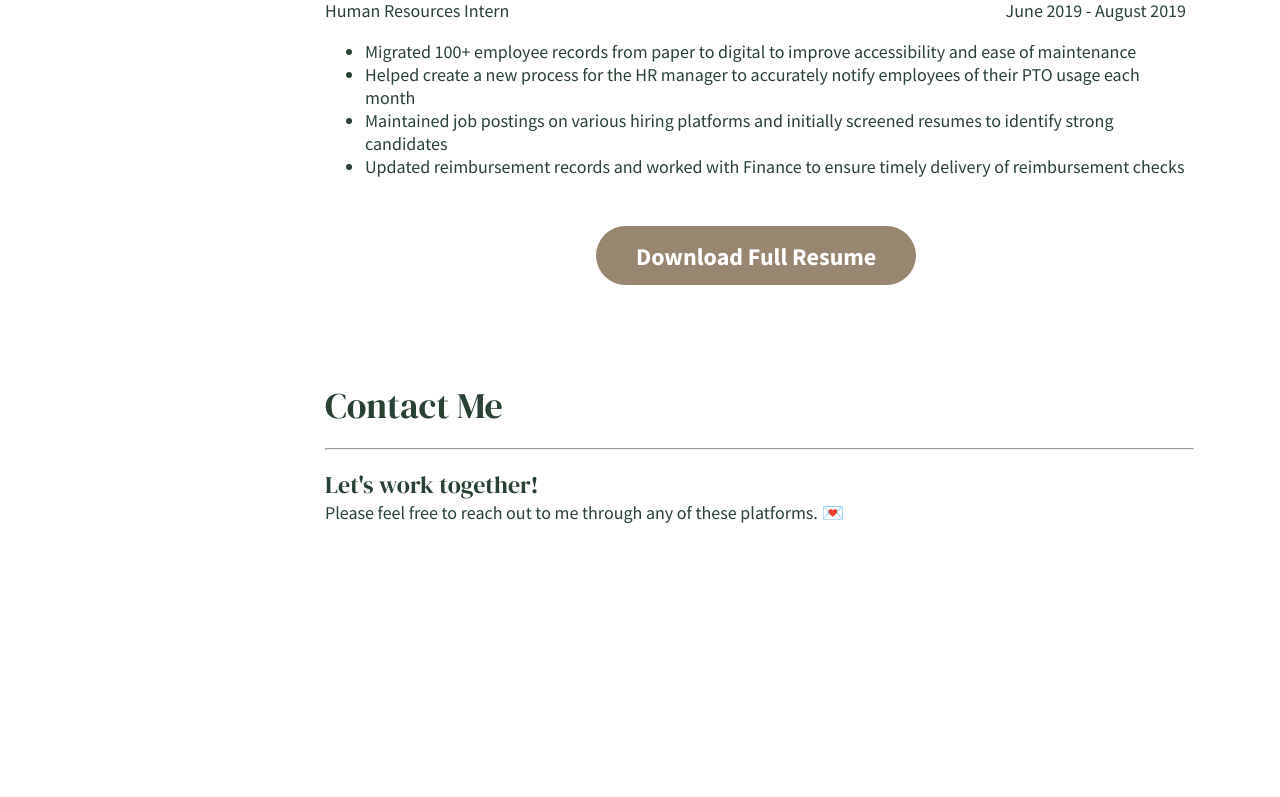
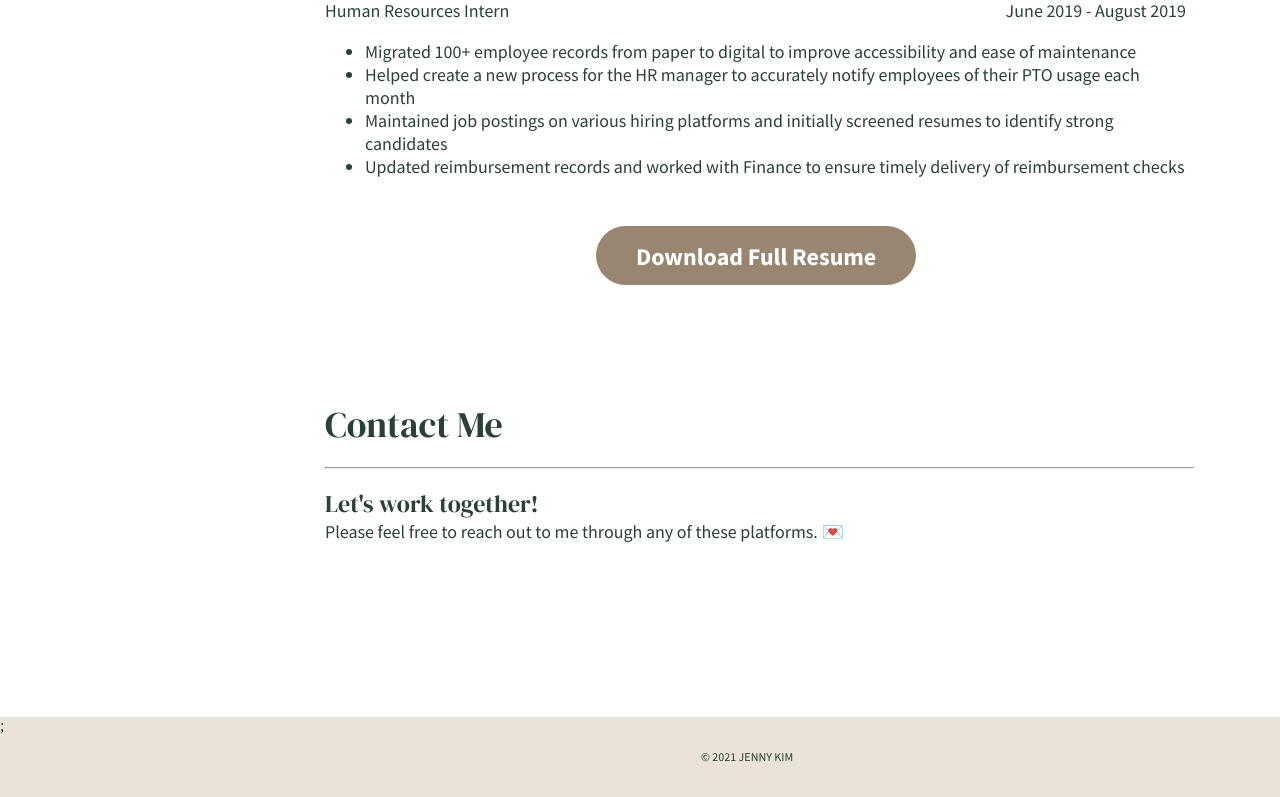
Before and after one commit to kim-jenny5/my-portfolio-site, a React (Create React App) app: page / in a window 1280 px wide. Shown: the part 5334-6131 px from the top of the page. Before the commit the page ends 6032 px from the top, so only its background shows below. Built offline with nearby package versions, Linux system fonts and the light colour scheme; some icons are missing; a web font is replaced by a local one.

Commit message:
finished footer css, portfolio site generally done

```diff
--- a/public/style.css
+++ b/public/style.css
@@ -616,29 +616,22 @@ a:visited {
 	position: absolute;
 	width: 100vw;
 	/* width: 1512px; */
+	/* height: 100%; */
 	height: 432px;
-	left: 0px;
-	/* top: 5619px; */
-	top: 350rem;
+	/* height: 27rem; */
+	left: 0;
+	top: 5619px;
+	/* top: 350rem; */
+	/* top: 343.438rem; */
 }
 
 #contact .container {
-	/* position: absolute;
-	width: 54.313rem;
-	height: 201px;
-	left: 326px;
-	top: 357rem;
-	margin-bottom: 14.875rem; */
-	/* position: absolute;
-	width: 546px;
-	height: 201px;
-	left: 326px;
-	top: 0px; */
 	position: absolute;
 	width: 869px;
 	height: 201px;
 	left: 325px;
 	top: 115px;
+	/* margin: 7.188rem 0 7.188rem 0; */
 }
 
 #contact .container .title-text div:first-child {
@@ -662,3 +655,28 @@ a:visited {
 	background: transparent;
 	cursor: pointer;
 }
+
+/* Footer */
+#footer-cont {
+	position: absolute;
+	/* position: relative; */
+	width: 100vw;
+	height: 5rem;
+	left: 0;
+	/* bottom: 100%; */
+	/* top: 5927px; */
+	top: 6051px;
+	/* bottom: 0; */
+	background: #eae3d7;
+}
+
+footer {
+	position: absolute;
+	width: 111px;
+	height: 19px;
+	left: 701px;
+	top: 32px;
+
+	font-family: Source Sans Pro;
+	font-size: 12px;
+}
--- a/src/App.js
+++ b/src/App.js
@@ -5,6 +5,7 @@ import About from "./About";
 import ProjectsCont from "./ProjectsCont";
 import ResumeCont from "./ResumeCont";
 import Contact from "./Contact";
+import Footer from "./Footer";
 
 export default function App() {
 	return (
@@ -16,6 +17,7 @@ export default function App() {
 			<ProjectsCont />
 			<ResumeCont />
 			<Contact />
+			<Footer />
 		</div>
 	);
 }
--- /dev/null
+++ b/src/Footer.js
@@ -0,0 +1,9 @@
+import React from "react";
+
+export default function Footer() {
+	return (
+		<div id="footer-cont">
+			<footer>© 2021 JENNY KIM</footer>;
+		</div>
+	);
+}
```
